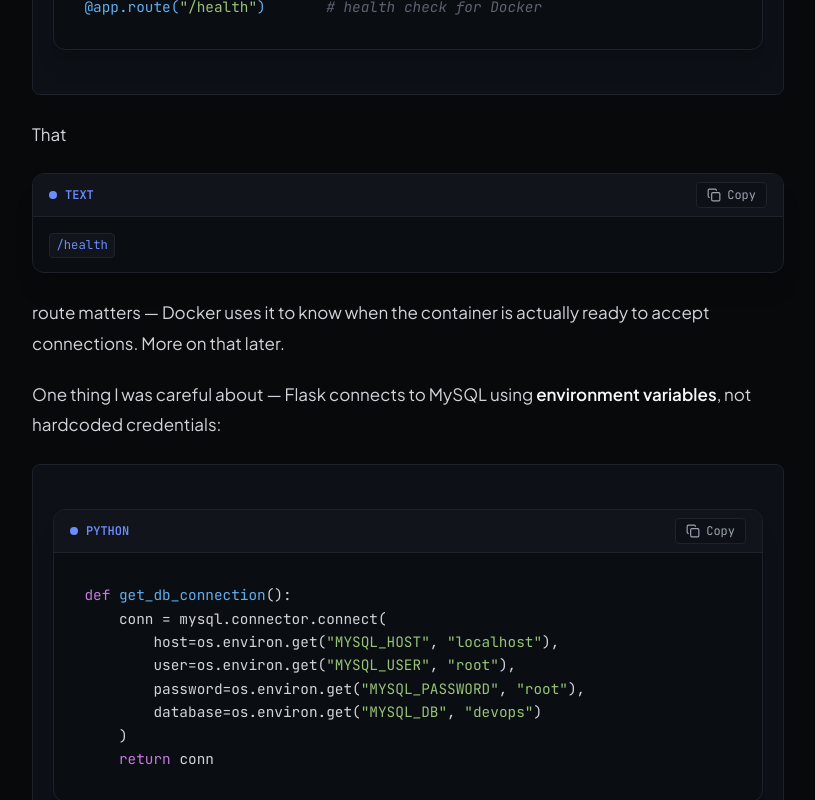
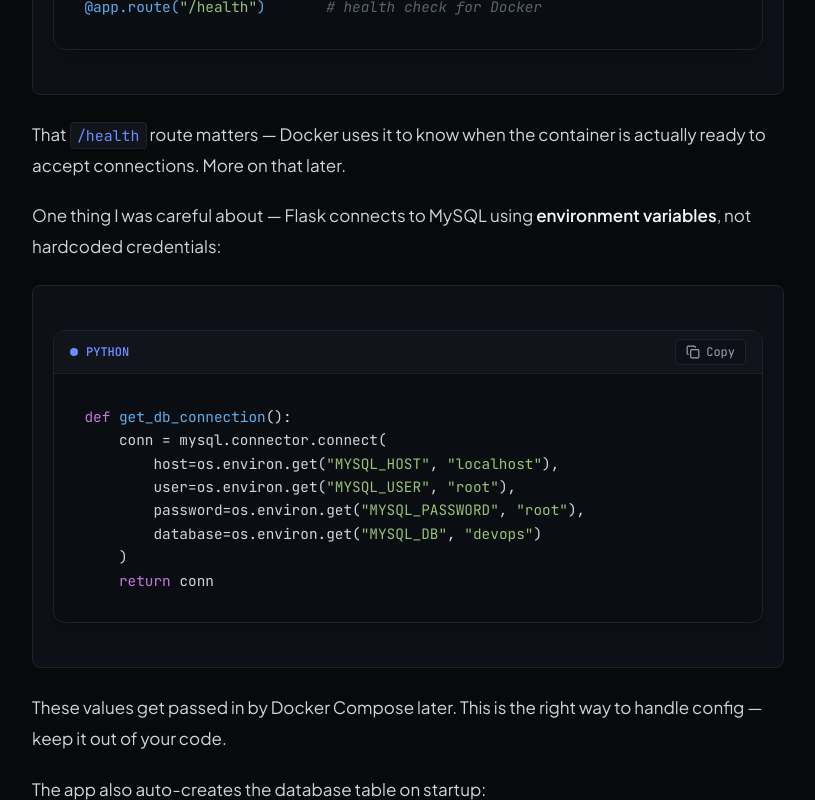
Before and after one commit to shlokbam/Journal, a React (Vite) app in the folder frontend/: page /journal/i-built-a-full-devops-ci-cd-pipeline-from-scratch-here-s-everything-that-went-wrong in a window 1280 px wide. Shown: the part 4180-4980 px from the top of the page, without its empty margins (32-847 px from the left). Built offline with nearby package versions, Linux system fonts and the light colour scheme; no server answers.

Commit message:
fix: render single-line code terms (e.g. open-mixtral-8x22b, bs4) as sleek inline badges instead of full copyable CodeBlock cards in tables and prose

```diff
--- a/frontend/src/pages/ArticleDetail.jsx
+++ b/frontend/src/pages/ArticleDetail.jsx
@@ -227,8 +227,15 @@ export function ArticleDetail() {
                 },
                 img: ({ src, alt }) => <ArticleImageEmbed src={src} alt={alt} />,
                 code: ({ node, inline, className, children, ...props }) => {
-                  if (inline) {
-                    return <code className={className} {...props}>{children}</code>;
+                  const content = String(children);
+                  const isInline = inline || (!className && !content.includes('\n'));
+
+                  if (isInline) {
+                    return (
+                      <code className="font-mono text-[#6C8CFF] bg-[#11141A] px-1.5 py-0.5 rounded border border-[#1D222B] text-[0.875em]" {...props}>
+                        {children}
+                      </code>
+                    );
                   }
                   return <CodeBlock className={className}>{children}</CodeBlock>;
                 },
```
